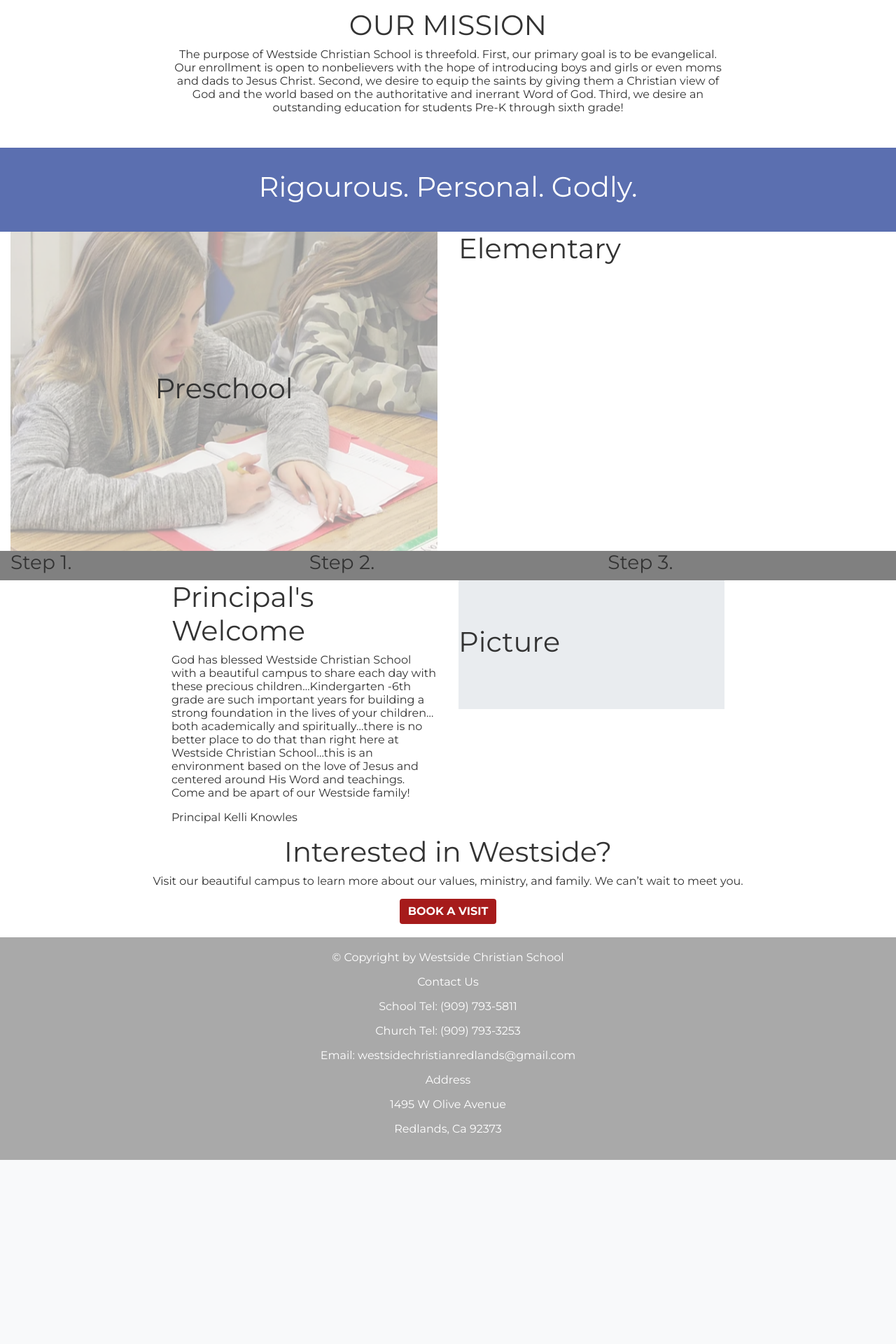
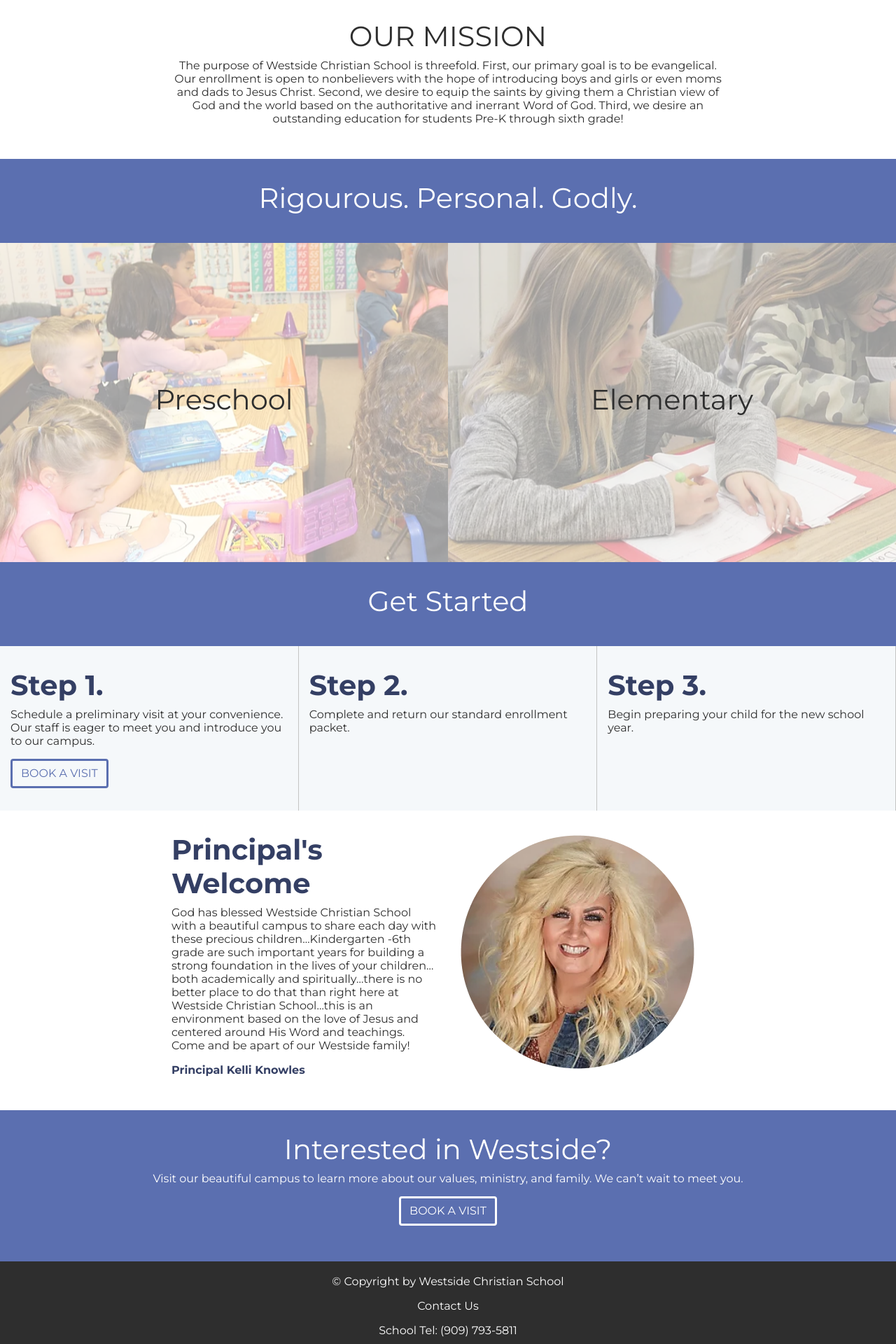
Before and after one commit to jmhrovat/Westside, a Django app: page / in a window 1280 px wide. Shown: the part 720-2640 px from the top of the page at 70% size. Before the commit the page ends 2377 px from the top, so only its background shows below. Run offline with Django 3.2, Linux system fonts and the light colour scheme; some libraries are stand-ins or nearby versions.

Commit message:
Homepage V1 Complete

```diff
--- a/westside/base/templates/base/base.css
+++ b/westside/base/templates/base/base.css
@@ -1,31 +1,51 @@
 body {
   font: 100% Montserrat, sans-serif;
-  color: #333; }
+  color: #2E2E2E; }
 
 .home_hero {
+  padding-top: 175px;
   background-size: cover;
   color: white;
   text-align: right;
   margin-bottom: 0;
-  height: 500px; }
+  height: 500px;
+  padding-right: 15px; }
 
 .home_hero {
   background-image: url("img/hero_image.png"); }
-
-.btn:hover {
-  background-color: #A61B1B; }
 
 .btn-primary {
   background-color: #A61B1B;
   font-weight: bold;
   border: none;
   border-radius: none; }
+  .btn-primary:hover {
+    background-color: #A61B1B; }
+
+.btn-secondary {
+  background-color: transparent;
+  border: 3px #5B6FB0 solid;
+  color: #5B6FB0; }
+  .btn-secondary:hover {
+    background-color: transparent;
+    color: #5B6FB0;
+    border: 3px #5B6FB0 solid; }
+
+.btn-ghost {
+  background-color: transparent;
+  border: 3px white solid;
+  color: white; }
+  .btn-ghost:hover {
+    background-color: transparent;
+    color: white;
+    border: 3px white solid; }
 
 .verse-section {
   padding-top: 2.5%;
   padding-bottom: 2.5%;
   background-color: #5B6FB0;
-  color: white; }
+  color: white;
+  font-size: 22px; }
 
 .header-text {
   color: #343F64;
@@ -53,14 +73,13 @@
   padding-top: 2.5%;
   padding-bottom: 2.5%; }
 
-.img-nav {
+.img-nav-prek, .img-nav-elementary {
   position: absolute;
   z-index: -1;
   top: 0;
   bottom: 0;
   left: 0;
   right: 0;
-  background: url("img/elementary_nav.png") center center;
   opacity: .4;
   width: 100%;
   height: 100%; }
@@ -75,5 +94,42 @@
 @media (min-width: 850px) {
   .container {
     width: 820px; } }
+.img-nav-prek {
+  background: url("img/prek_nav.png") center center; }
+
+.img-nav-elementary {
+  background: url("img/elementary_nav.png") center center; }
+
+.step-section {
+  background-color: #F5F8FA;
+  border-right: 1px #C4C4C4 solid;
+  padding-top: 2.5%;
+  padding-bottom: 2.5%; }
+  .step-section h1 {
+    color: #343F64;
+    font-weight: bold; }
+
+.principal-section {
+  padding-top: 2.5%;
+  padding-bottom: 2.5%; }
+  .principal-section h1 {
+    color: #343F64;
+    font-weight: bold; }
+
+.principal-section .section-role {
+  color: #343F64;
+  font-weight: bold; }
+
+.cta-section {
+  padding-top: 2.5%;
+  padding-bottom: 2.5%;
+  background-color: #5B6FB0;
+  color: white;
+  text-align: center; }
+
+.footer {
+  background-color: #2E2E2E;
+  color: white;
+  text-align: center; }
 
 /*# sourceMappingURL=base.css.map */
--- a/westside/base/templates/base/base.scss
+++ b/westside/base/templates/base/base.scss
@@ -1,8 +1,9 @@
 $font-stack:    Montserrat, sans-serif;
-$font-color: #333;
 $primary-color: #A61B1B;
 $secondary-color: #5B6FB0;
 $header-color: #343F64;
+$primary-grey: #2E2E2E;
+$font-color: $primary-grey;
 
 body {
   font: 100% $font-stack;
@@ -10,11 +11,13 @@
 }
 
 %hero_image {
+  padding-top: 175px;
   background-size: cover;
   color: white;
   text-align: right;
   margin-bottom: 0;
   height: 500px;
+  padding-right: 15px;
 }
 
 .home_hero {
@@ -23,17 +26,40 @@
   background-image: url("img/hero_image.png");
 }
 
-.btn {
-  &:hover {
-    background-color: $primary-color;
-  }
-}
+
+
+
 
 .btn-primary {
   background-color: $primary-color;
   font-weight: bold;
   border: none;
   border-radius: none;
+  &:hover {
+    background-color: $primary-color;
+  }
+}
+
+.btn-secondary {
+  background-color: transparent;
+  border: 3px $secondary-color solid;
+  color: $secondary-color;
+  &:hover {
+    background-color: transparent;
+    color: $secondary-color;
+    border: 3px $secondary-color solid;
+  }
+}
+
+.btn-ghost {
+  background-color: transparent;
+  border: 3px white solid;
+  color: white;
+  &:hover {
+    background-color: transparent;
+    color: white;
+    border: 3px white solid;
+  }
 }
 
 .verse-section {
@@ -41,6 +67,7 @@
   padding-bottom: 2.5%;
   background-color: $secondary-color;
   color: white;
+  font-size: 22px;
 }
 
 .header-text {
@@ -75,14 +102,13 @@
   padding-bottom: 2.5%;
 }
 
-.img-nav {
+%img-nav {
     position: absolute;
     z-index: -1;
     top: 0;
     bottom: 0;
     left: 0;
     right: 0;
-    background: url("img/elementary_nav.png") center center;
     opacity: .4;
     width: 100%;
     height: 100%;
@@ -95,8 +121,61 @@
   z-index: 1;
   text-align: center;
 }
+
 @media (min-width: 850px) {
   .container {
     width: 820px;
   }
 }
+
+.img-nav-prek {
+  @extend %img-nav;
+  background: url("img/prek_nav.png") center center;
+}
+
+.img-nav-elementary {
+  @extend %img-nav;
+  background: url("img/elementary_nav.png") center center;
+}
+
+.step-section {
+  background-color: #F5F8FA;
+  border-right: 1px #C4C4C4 solid;
+  padding-top: 2.5%;
+  padding-bottom: 2.5%;
+  h1 {
+    color: #343F64;
+    font-weight: bold;
+  }
+}
+
+.principal-section {
+  padding-top: 2.5%;
+  padding-bottom: 2.5%;
+
+  h1 {
+    color: $header-color;
+    font-weight: bold;
+  }
+}
+
+.principal-section .section-role {
+    color: $header-color;
+    font-weight: bold;
+  }
+
+
+
+.cta-section {
+  padding-top:2.5%;
+  padding-bottom: 2.5%;
+  background-color: $secondary-color;
+  color: white;
+  text-align: center;
+}
+
+.footer {
+  background-color: $primary-grey;
+  color: white;
+  text-align: center;
+}
--- a/westside/base/templates/base/index.html
+++ b/westside/base/templates/base/index.html
@@ -42,10 +42,8 @@
     </nav>
 
     <div class="jumbotron jumbotron-fluid home_hero">
-      <div class="container">
-        <h1 class="display-4">Christ centered early education</h1>
-        <button href="https://meetings.hubspot.com/jmhrovat" class="btn btn-primary">BOOK A VISIT</button>
-      </div>
+      <h1 class="display-4">Christ centered early education</h1>
+      <button href="https://meetings.hubspot.com/jmhrovat" class="btn btn-primary">BOOK A VISIT</button>
     </div>
 
     <div class="container-fluid text-center verse-section">
@@ -64,42 +62,47 @@
 
     <div class="container-fluid">
       <div class="row">
-        <div class="col-md-6">
-
-
-
+        <div style="padding:0" class="col-md-6">
           <div class="img-nav-text">
-            <div class="img-nav"></div>
-              <h1>Preschool</h1>
+            <a href="#" class="img-nav-prek"></a>
+            <h1>Preschool</h1>
           </div>
-
-
-
         </div>
 
-        <div class="col-md-6">
-          <h1>Elementary</h1>
+        <div style="padding:0" class="col-md-6">
+          <div class="img-nav-text">
+            <a href="#" class="img-nav-elementary"></a>
+            <h1>Elementary</h1>
+          </div>
         </div>
+      </div>
+    </div>
 
-
-      </div>
+    <div class="container-fluid text-center values-section">
+      <h1 >Get Started</h1>
     </div>
 
     <div class="container-fluid">
       <div class="row">
-        <div style="background-color: grey" class="col-4">
-          <h3>Step 1.</h3>
+        <div class="col-md-4 step-section">
+          <h1>Step 1.</h1>
+          <p>Schedule a preliminary visit at your convenience. Our staff is
+            eager to meet you and introduce you to our campus.</p>
+          <button class="btn btn-secondary">BOOK A VISIT</button>
         </div>
-        <div style="background-color: grey" class="col-4">
-          <h3>Step 2.</h3>
+        <div class="col-md-4 step-section">
+          <h1>Step 2.</h1>
+          <p>Complete and return our standard enrollment packet.</p>
         </div>
-        <div style="background-color: grey" class="col-4">
-          <h3>Step 3.</h3>
+        <div class="col-md-4 step-section">
+          <h1>Step 3.</h1>
+          <p>Begin preparing your child for the new school year.</p>
         </div>
       </div>
     </div>
 
-    <div class="container">
+
+    <div class="container principal-section">
       <div class="row">
         <div class="col-6">
           <h1> Principal's Welcome</h1>
@@ -111,27 +114,25 @@
             based on the love of Jesus and centered around His Word and teachings. Come and be
             apart of our Westside family!
           </p>
-          <p>Principal Kelli Knowles</p>
+          <p class="section-role">Principal Kelli Knowles</p>
         </div>
         <div class="col-6">
-          <div class="jumbotron jumbotron-fluid">
-            <h1>Picture</h1>
-          </div>
+          <img src="img/principal.png"></img>
         </div>
 
       </div>
     </div>
 
-    <div class="container-fluid text-center">
+    <div class="container-fluid cta-section">
       <h1>Interested in Westside?</h1>
       <p>Visit our beautiful campus to learn more about our values, ministry,
         and family. We can’t wait to meet you.</p>
-      <button class="btn btn-primary">BOOK A VISIT</button>
+      <button class="btn btn-ghost">BOOK A VISIT</button>
       <br>
       <br>
     </div>
 
-    <div style="background-color:darkgrey;color:white" class="container-fluid text-center">
+    <div class="container-fluid footer">
       <br>
       <p>© Copyright by Westside Christian School</p>
       <p>Contact Us</p>
```
Also changed, not shown: westside/base/templates/base/img/principal.png (added), 1 other file.
